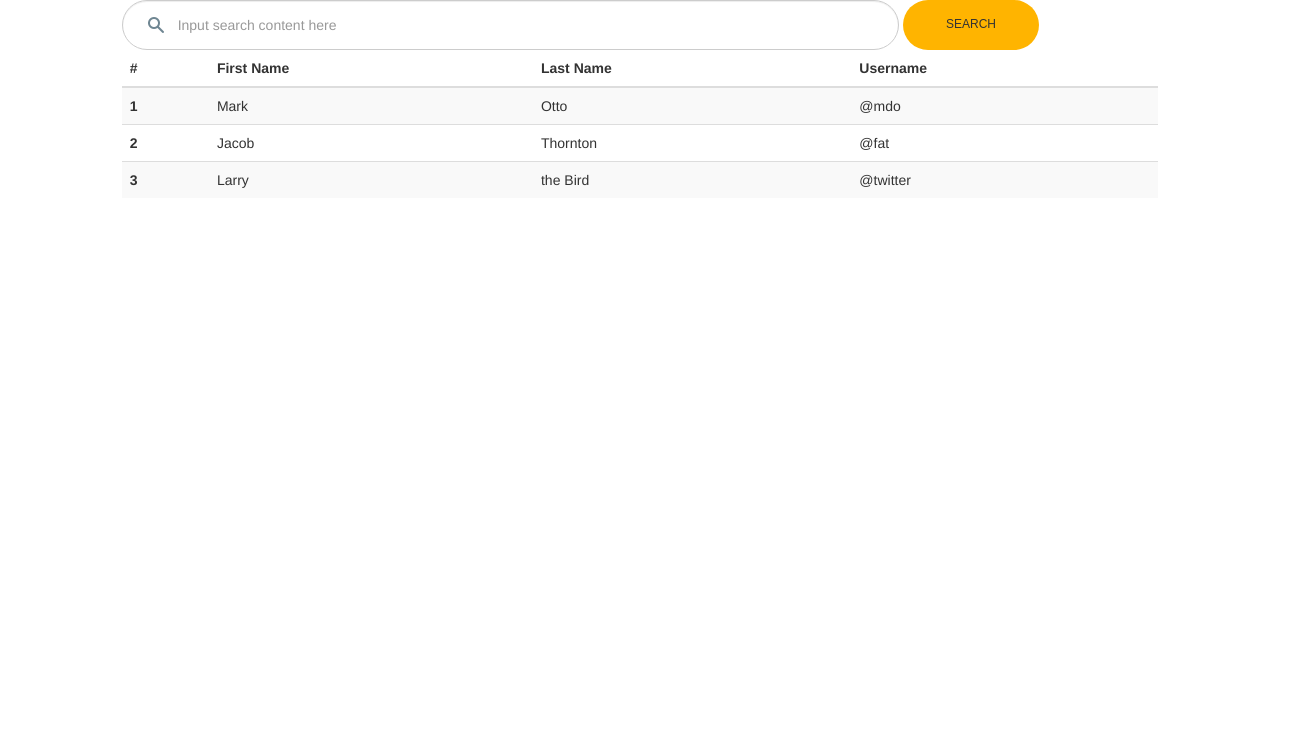
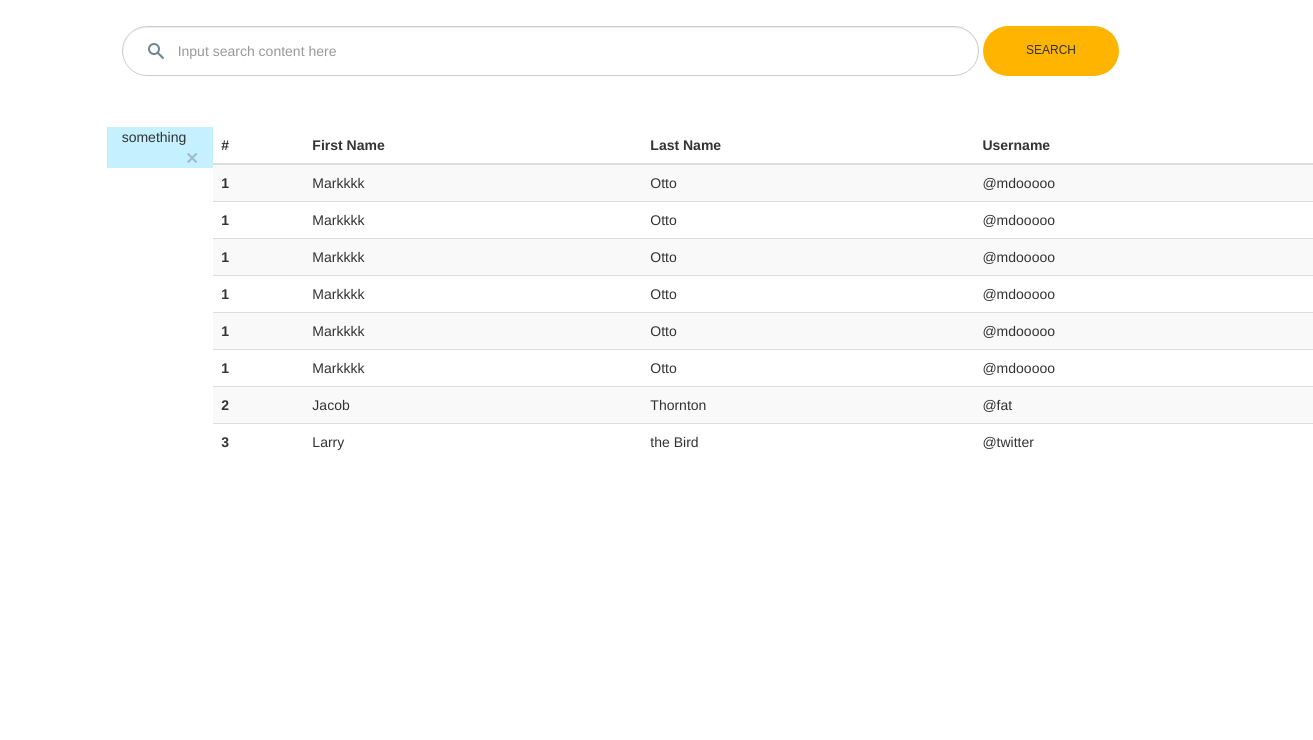
Before and after one commit to Znmangosteen/interface, a plain HTML site: page html/user_main.html in a window 1280 px wide. Shown: the whole page, 1313 px wide, since content can reach past the window. Drawn offline with nearby package versions, Linux system fonts and the light colour scheme.

Commit message:
表格更新

```diff
--- a/css/UserStyle.css
+++ b/css/UserStyle.css
@@ -3,14 +3,39 @@ body {
 }
 
 
-.col {
-    width: 100%;
+/*.col {*/
+    /*width: 100%;*/
+/*}*/
+.search-area {
+    margin-top: 2%;
 }
 
 .input-wrapper {
     width: 75%;
     display: inline-block;
 }
+.tag {
+    margin-top: 4%;
+    background: rgba(191, 239, 255, 0.92);
+
+}
+
+.table1 {
+    /*background: rgba(255, 255, 255, 1);*/
+    width: 1100px;
+
+}
+.main-row {
+    height: 610px;
+}
+.main-bg {
+    background: rgba(255, 255, 255, 0.92);
+    margin-top: 4%;
+    width: 1100px;
+    height: 100%;
+
+}
+
 
 .form-control {
     background: url(../img/search.png) left center no-repeat #fff;
--- a/html/user_main.html
+++ b/html/user_main.html
@@ -12,8 +12,7 @@
 <body>
 <div class="container-fluid">
     <div class="row">
-        <div class="col-md-1"></div>
-        <div class="col-md-10 search-area">
+        <div class="col-md-11 search-area col-md-offset-1">
             <form class="form-inline">
                 <div class="input-wrapper">
                     <input type="text"
@@ -22,7 +21,16 @@
                 </div>
                 <button class="btn">SEARCH</button>
             </form>
-            <table class="table table-striped table-hover">
+
+        </div>
+    </div>
+    <div class="row main-row">
+        <div class="col-md-1 col-md-offset-1 tag">
+            something
+            <button type="button" class="close" aria-label="Close"><span aria-hidden="true">&times;</span></button>
+        </div>
+        <div class=" col-md-offset-2 main-bg">
+            <table class=" table table-striped table-hover  table1 ">
                 <thead>
                 <tr>
                     <th>#</th>
@@ -34,9 +42,35 @@
                 <tbody>
                 <tr>
                     <th scope="row">1</th>
-                    <td>Mark</td>
+                    <td>Markkkk</td>
                     <td>Otto</td>
-                    <td>@mdo</td>
+                    <td>@mdooooo</td>
+                </tr>
+                <tr>
+                    <th scope="row">1</th>
+                    <td>Markkkk</td>
+                    <td>Otto</td>
+                    <td>@mdooooo</td>
+                </tr><tr>
+                    <th scope="row">1</th>
+                    <td>Markkkk</td>
+                    <td>Otto</td>
+                    <td>@mdooooo</td>
+                </tr><tr>
+                    <th scope="row">1</th>
+                    <td>Markkkk</td>
+                    <td>Otto</td>
+                    <td>@mdooooo</td>
+                </tr><tr>
+                    <th scope="row">1</th>
+                    <td>Markkkk</td>
+                    <td>Otto</td>
+                    <td>@mdooooo</td>
+                </tr><tr>
+                    <th scope="row">1</th>
+                    <td>Markkkk</td>
+                    <td>Otto</td>
+                    <td>@mdooooo</td>
                 </tr>
                 <tr>
                     <th scope="row">2</th>
```
